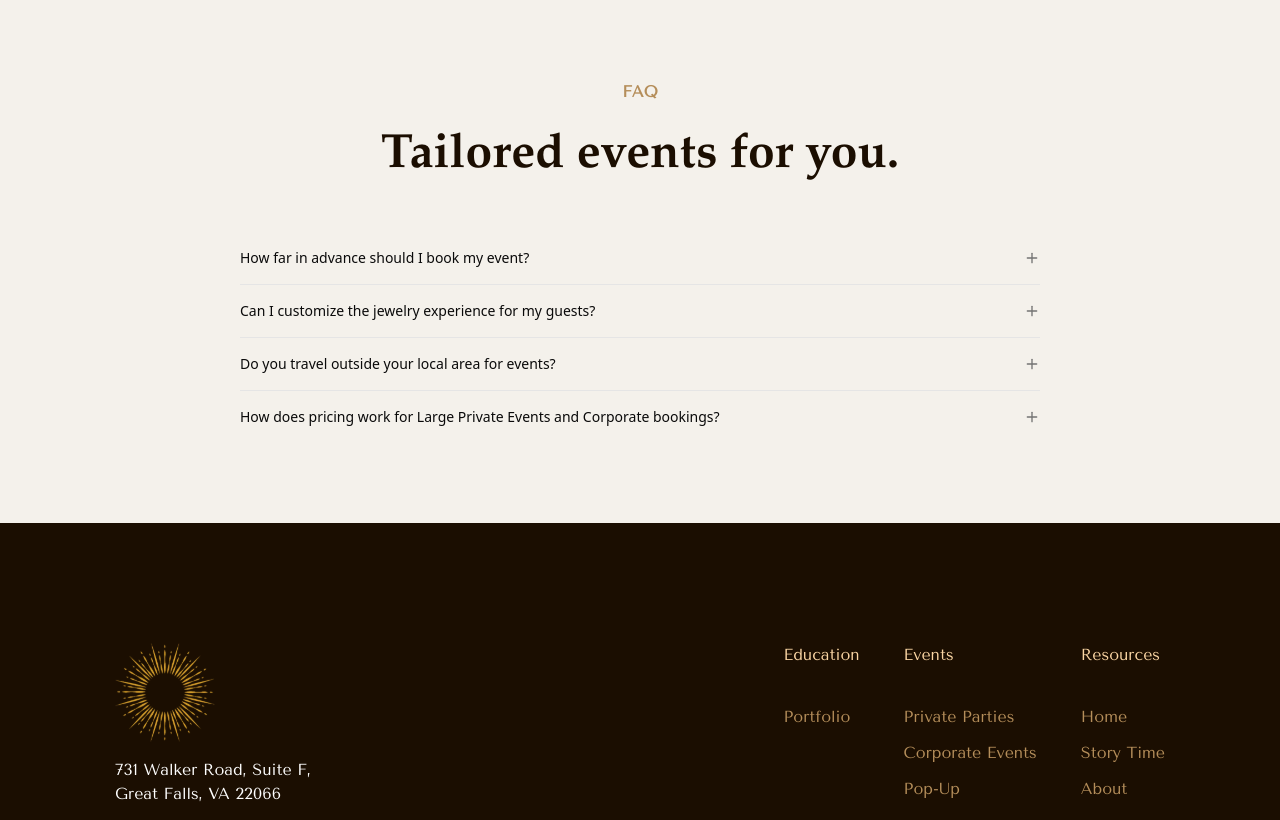
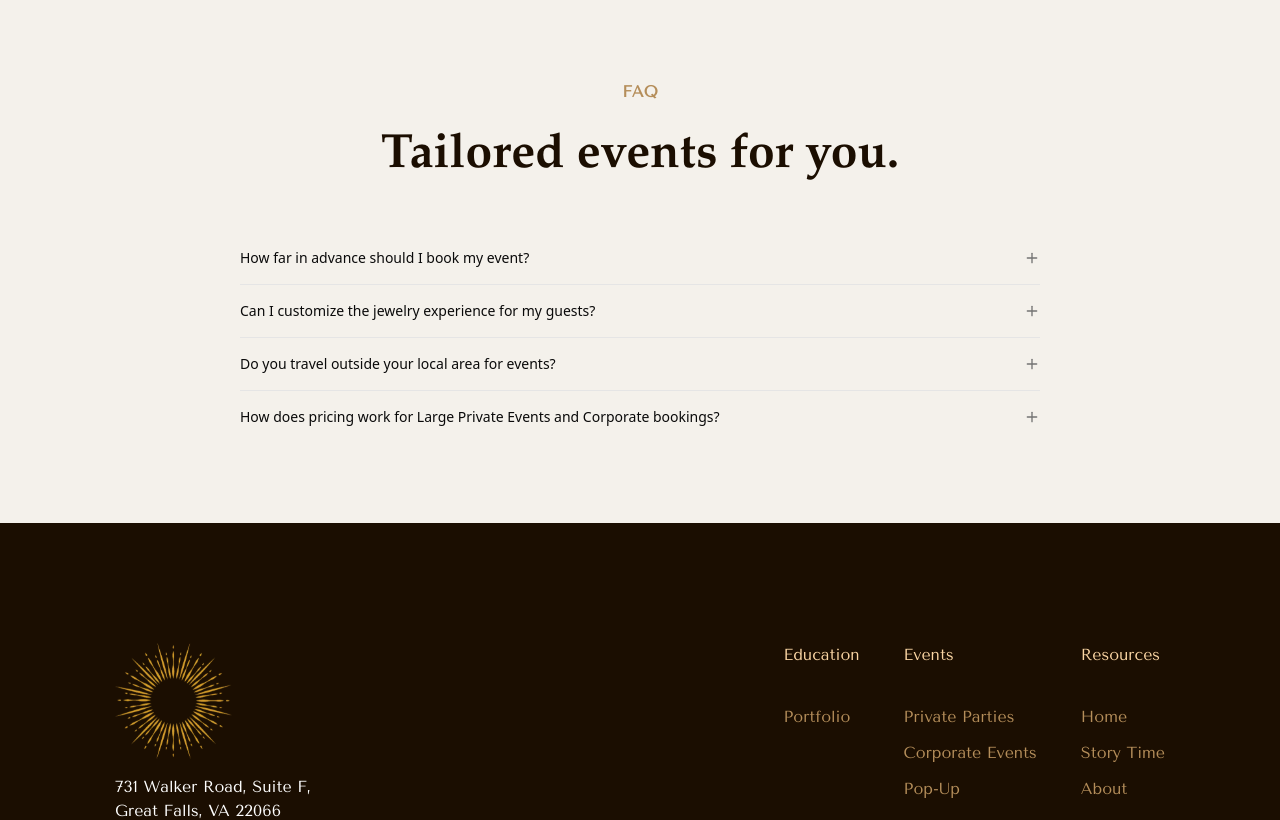
Before and after one commit to saliftankoano/goldenbond, a Next.js app: page / in a window 1280 px wide. Shown: the top 820 px of the page. Built offline with nearby package versions, Linux system fonts and the light colour scheme.

Commit message:
fix logo in footer

```diff
--- a/app/(landing)/Footer.tsx
+++ b/app/(landing)/Footer.tsx
@@ -8,7 +8,7 @@ export default function Footer() {
         <div className="footer-core max-w-[1210px] flex justify-between">
             <div className="footer-core-left">
                 <div className="footer-brand">
-                    <Image src="/images/logo.svg" alt="logo" width={100} height={100} />
+                    <Image src="/images/logo.svg" alt="logo" width={117} height={117} />
                 </div>
                 <div className="address max-w-[196px] mt-4 text-white">
                     <p>731 Walker Road, Suite F, Great Falls, VA 22066</p>
```
